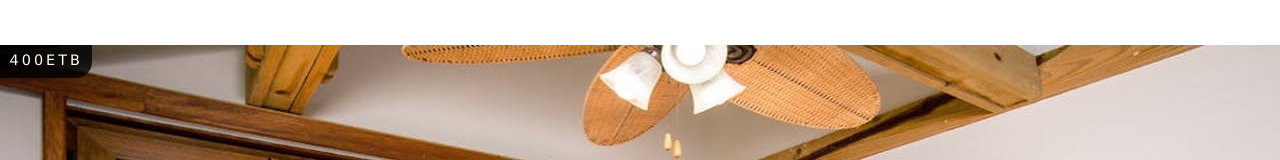
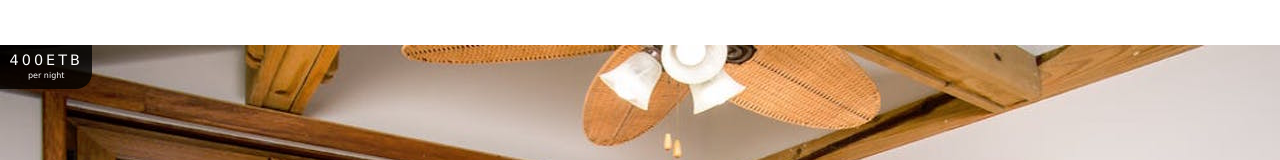
Before and after one commit to hiwiehk19/Hotel-room-reservation, a React (Create React App) app: page /featured-rooms in a window 1280 px wide. Shown: the part 226-386 px from the top of the page. Built offline with nearby package versions, Linux system fonts and the light colour scheme.

Commit message:
upate single room

```diff
--- a/src/components/Room.js
+++ b/src/components/Room.js
@@ -2,7 +2,7 @@
 import React from "react";
 import { Link } from "react-router-dom";
 import defaultImg from "../images/room-1.jpeg";
-
+import PropTypes from "prop-types";
 export default function Room({name, slug, image, price}) {
   return (
     <article className="room">
@@ -10,8 +10,21 @@
         <img src={image} alt="single room" />
         <div className="price-top">
             <h6>{price}ETB</h6>
+            <p>per night</p>
         </div>
+        <Link to= { `/rooms/${slug}` } className="btn-primary room-link">
+            Features
+        </Link>
       </div>
+      <p className="room-info">{name}</p>
     </article>
   );
   }
+  Room.propTypes = {
+    room: PropTypes.shape({
+      name: PropTypes.string.isRequired,
+      slug: PropTypes.string.isRequired,
+      images: PropTypes.arrayOf(PropTypes.string).isRequired,
+      price: PropTypes.number.isRequired
+    })
+  };
--- a/src/components/Services.js
+++ b/src/components/Services.js
@@ -30,7 +30,7 @@
   render() {
     return (
       <section className="services">
-        <Title title="servises" />
+        <Title title="services" />
         <div className="services-center">
           {this.state.services.map((item, index) => {
             return (
--- a/src/context.js
+++ b/src/context.js
@@ -34,10 +34,13 @@
 
     return tempItems;
   }
-
+getRoom = slug =>{
+  let tempRooms=[...this.state.rooms];
+  const room = tempRooms.find(room => room.slug===slug);
+}
   render() {
     return (
-      <RoomContext.Provider value={{ ...this.state }}>
+      <RoomContext.Provider value={{ ...this.state,getRoom:this.getRoom }}>
         {this.props.children}
       </RoomContext.Provider>
     );
--- a/src/pages/SingleRooms.js
+++ b/src/pages/SingleRooms.js
@@ -1,7 +1,35 @@
 import React from "react";
+import defaultBcg from '../images/room-1.jpeg'
+import Hero from '../components/Hero'
+import Banner from '../components/Banner'
+import {Link, useParams} from 'react-router-dom'
+import { RoomContext } from "../context";
+import { Component } from "react/cjs/react.production.min";
+class SingleRooms extends Component  {
+  constructor(props){
+    super(props);
+    this.state = {
+      slug: this.props.match.params.slug,
+      defaultBcg: defaultBcg
+    };
 
-const SingleRooms = () => {
-  return <div>Hello from Single Room</div>;
+
+  }
+  static contextType= RoomContext;
+
+render()
+{
+  const { getRoom }= this.context;
+  const room= getRoom(this.state.slug);
+  if(!room){
+    return <div className="error">
+      <h3>no such room could be found...</h3>
+       <Link to ="/rooms" className="btn-primary">
+         back to rooms
+       </Link>
+    </div>
+  }
+}
 };
 
 export default SingleRooms;
```
